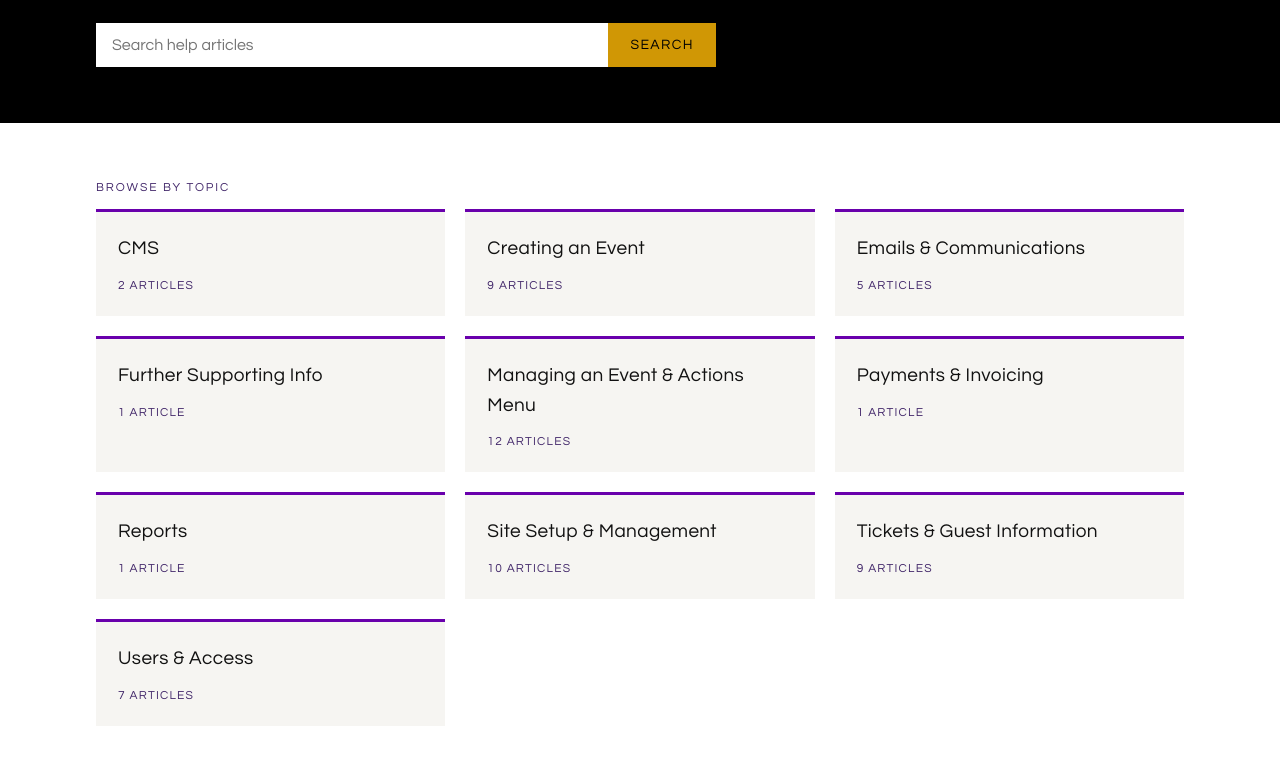
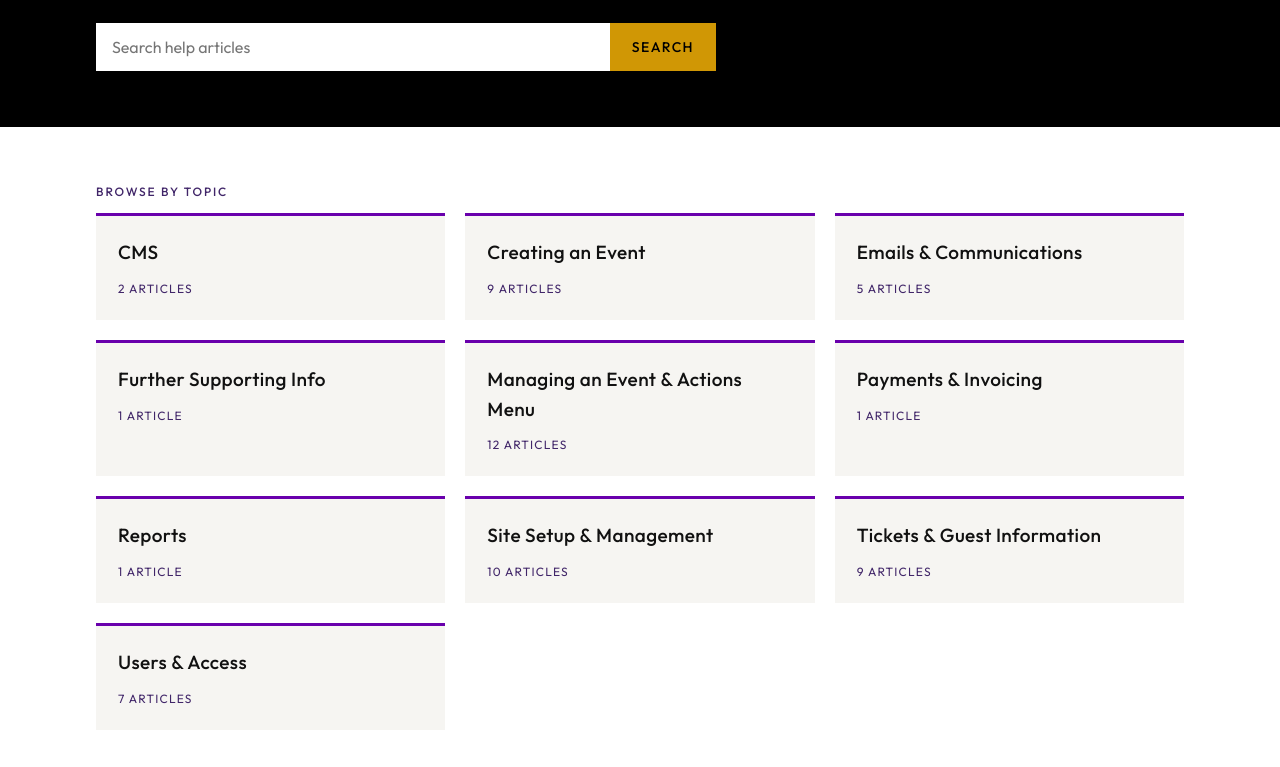
Before and after one commit to dlortal/bmt-events-help, an Astro site: page / in a window 1280 px wide. Shown: the part 235-1002 px from the top of the page. Built offline with nearby package versions, Linux system fonts and the light colour scheme; Astro itself is replaced by a stand-in of ours.

Commit message:
Self-host web fonts and load them ahead of system fallbacks
Century Gothic sat before the web font in the heading stack, so any
machine with it installed ignored the loaded face. Outfit and EB Garamond
are now served from /fonts (Latin subsets, OFL), the Google Fonts link
and CSP allowances are gone, and the stacks run brand font, web font,
system fallback.

Co-Authored-By: Claude Fable 5.1 <noreply@anthropic.com>
Claude-Session: https://claude.ai/code/session_018X5wPCsDiYmsCi5Re2JmnT

```diff
--- a/src/layouts/Base.astro
+++ b/src/layouts/Base.astro
@@ -1,4 +1,5 @@
 ---
+import "../styles/fonts.css";
 import "../styles/global.css";
 import { site } from "../../site.config";
 import Header from "../components/Header.astro";
@@ -16,9 +17,6 @@ const fullTitle = title ? `${title} | ${site.name}` : `${site.name} | ${site.org
     <meta name="description" content={description} />
     <link rel="icon" href="/favicon.svg" type="image/svg+xml" />
     <link rel="canonical" href={new URL(Astro.url.pathname, Astro.site)} />
-    <link rel="preconnect" href="https://fonts.googleapis.com" />
-    <link rel="preconnect" href="https://fonts.gstatic.com" crossorigin />
-    <link rel="stylesheet" href="https://fonts.googleapis.com/css2?family=Outfit:wght@300;400;500&family=EB+Garamond:ital,wght@0,400;0,600;1,400&display=swap" />
   </head>
   <body>
     <a class="skip" href="#main">Skip to main content</a>
--- /dev/null
+++ b/src/styles/fonts.css
@@ -0,0 +1,121 @@
+/* Self-hosted interim web fonts (SIL Open Font License): Outfit stands in for GT Walsheim, EB Garamond for Bembo.
+   Replace these faces with the licensed brand fonts when available; keep the family names used in global.css. */
+@font-face {
+  font-display: swap;
+  font-family: 'Outfit';
+  font-style: normal;
+  font-weight: 300;
+  font-display: swap;
+  src: url(/fonts/Outfit-300-normal-latin-ext.woff2) format('woff2');
+  unicode-range: U+0100-02BA, U+02BD-02C5, U+02C7-02CC, U+02CE-02D7, U+02DD-02FF, U+0304, U+0308, U+0329, U+1D00-1DBF, U+1E00-1E9F, U+1EF2-1EFF, U+2020, U+20A0-20AB, U+20AD-20C4, U+2113, U+2C60-2C7F, U+A720-A7FF;
+}
+
+@font-face {
+  font-display: swap;
+  font-family: 'Outfit';
+  font-style: normal;
+  font-weight: 300;
+  font-display: swap;
+  src: url(/fonts/Outfit-300-normal-latin.woff2) format('woff2');
+  unicode-range: U+0000-00FF, U+0131, U+0152-0153, U+02BB-02BC, U+02C6, U+02DA, U+02DC, U+0304, U+0308, U+0329, U+2000-206F, U+20AC, U+2122, U+2191, U+2193, U+2212, U+2215, U+FEFF, U+FFFD;
+}
+
+@font-face {
+  font-display: swap;
+  font-family: 'Outfit';
+  font-style: normal;
+  font-weight: 400;
+  font-display: swap;
+  src: url(/fonts/Outfit-400-normal-latin-ext.woff2) format('woff2');
+  unicode-range: U+0100-02BA, U+02BD-02C5, U+02C7-02CC, U+02CE-02D7, U+02DD-02FF, U+0304, U+0308, U+0329, U+1D00-1DBF, U+1E00-1E9F, U+1EF2-1EFF, U+2020, U+20A0-20AB, U+20AD-20C4, U+2113, U+2C60-2C7F, U+A720-A7FF;
+}
+
+@font-face {
+  font-display: swap;
+  font-family: 'Outfit';
+  font-style: normal;
+  font-weight: 400;
+  font-display: swap;
+  src: url(/fonts/Outfit-400-normal-latin.woff2) format('woff2');
+  unicode-range: U+0000-00FF, U+0131, U+0152-0153, U+02BB-02BC, U+02C6, U+02DA, U+02DC, U+0304, U+0308, U+0329, U+2000-206F, U+20AC, U+2122, U+2191, U+2193, U+2212, U+2215, U+FEFF, U+FFFD;
+}
+
+@font-face {
+  font-display: swap;
+  font-family: 'Outfit';
+  font-style: normal;
+  font-weight: 500;
+  font-display: swap;
+  src: url(/fonts/Outfit-500-normal-latin-ext.woff2) format('woff2');
+  unicode-range: U+0100-02BA, U+02BD-02C5, U+02C7-02CC, U+02CE-02D7, U+02DD-02FF, U+0304, U+0308, U+0329, U+1D00-1DBF, U+1E00-1E9F, U+1EF2-1EFF, U+2020, U+20A0-20AB, U+20AD-20C4, U+2113, U+2C60-2C7F, U+A720-A7FF;
+}
+
+@font-face {
+  font-display: swap;
+  font-family: 'Outfit';
+  font-style: normal;
+  font-weight: 500;
+  font-display: swap;
+  src: url(/fonts/Outfit-500-normal-latin.woff2) format('woff2');
+  unicode-range: U+0000-00FF, U+0131, U+0152-0153, U+02BB-02BC, U+02C6, U+02DA, U+02DC, U+0304, U+0308, U+0329, U+2000-206F, U+20AC, U+2122, U+2191, U+2193, U+2212, U+2215, U+FEFF, U+FFFD;
+}
+
+@font-face {
+  font-display: swap;
+  font-family: 'EB Garamond';
+  font-style: italic;
+  font-weight: 400;
+  font-display: swap;
+  src: url(/fonts/EBGaramond-400-italic-latin-ext.woff2) format('woff2');
+  unicode-range: U+0100-02BA, U+02BD-02C5, U+02C7-02CC, U+02CE-02D7, U+02DD-02FF, U+0304, U+0308, U+0329, U+1D00-1DBF, U+1E00-1E9F, U+1EF2-1EFF, U+2020, U+20A0-20AB, U+20AD-20C4, U+2113, U+2C60-2C7F, U+A720-A7FF;
+}
+
+@font-face {
+  font-display: swap;
+  font-family: 'EB Garamond';
+  font-style: italic;
+  font-weight: 400;
+  font-display: swap;
+  src: url(/fonts/EBGaramond-400-italic-latin.woff2) format('woff2');
+  unicode-range: U+0000-00FF, U+0131, U+0152-0153, U+02BB-02BC, U+02C6, U+02DA, U+02DC, U+0304, U+0308, U+0329, U+2000-206F, U+20AC, U+2122, U+2191, U+2193, U+2212, U+2215, U+FEFF, U+FFFD;
+}
+
+@font-face {
+  font-display: swap;
+  font-family: 'EB Garamond';
+  font-style: normal;
+  font-weight: 400;
+  font-display: swap;
+  src: url(/fonts/EBGaramond-400-normal-latin-ext.woff2) format('woff2');
+  unicode-range: U+0100-02BA, U+02BD-02C5, U+02C7-02CC, U+02CE-02D7, U+02DD-02FF, U+0304, U+0308, U+0329, U+1D00-1DBF, U+1E00-1E9F, U+1EF2-1EFF, U+2020, U+20A0-20AB, U+20AD-20C4, U+2113, U+2C60-2C7F, U+A720-A7FF;
+}
+
+@font-face {
+  font-display: swap;
+  font-family: 'EB Garamond';
+  font-style: normal;
+  font-weight: 400;
+  font-display: swap;
+  src: url(/fonts/EBGaramond-400-normal-latin.woff2) format('woff2');
+  unicode-range: U+0000-00FF, U+0131, U+0152-0153, U+02BB-02BC, U+02C6, U+02DA, U+02DC, U+0304, U+0308, U+0329, U+2000-206F, U+20AC, U+2122, U+2191, U+2193, U+2212, U+2215, U+FEFF, U+FFFD;
+}
+
+@font-face {
+  font-display: swap;
+  font-family: 'EB Garamond';
+  font-style: normal;
+  font-weight: 600;
+  font-display: swap;
+  src: url(/fonts/EBGaramond-600-normal-latin-ext.woff2) format('woff2');
+  unicode-range: U+0100-02BA, U+02BD-02C5, U+02C7-02CC, U+02CE-02D7, U+02DD-02FF, U+0304, U+0308, U+0329, U+1D00-1DBF, U+1E00-1E9F, U+1EF2-1EFF, U+2020, U+20A0-20AB, U+20AD-20C4, U+2113, U+2C60-2C7F, U+A720-A7FF;
+}
+
+@font-face {
+  font-display: swap;
+  font-family: 'EB Garamond';
+  font-style: normal;
+  font-weight: 600;
+  font-display: swap;
+  src: url(/fonts/EBGaramond-600-normal-latin.woff2) format('woff2');
+  unicode-range: U+0000-00FF, U+0131, U+0152-0153, U+02BB-02BC, U+02C6, U+02DA, U+02DC, U+0304, U+0308, U+0329, U+2000-206F, U+20AC, U+2122, U+2191, U+2193, U+2212, U+2215, U+FEFF, U+FFFD;
+}
--- a/src/styles/global.css
+++ b/src/styles/global.css
@@ -24,8 +24,8 @@
   --accent-ink: var(--gold-ink);
 
   /* GT Walsheim and Bembo Std are licensed; load them from /fonts when available.
-     Century Gothic is the brand's system fallback; Outfit and EB Garamond are interim web fallbacks. */
-  --display: "GT Walsheim", "Century Gothic", "Outfit", "Helvetica Neue", Arial, sans-serif;
+     Outfit and EB Garamond are self-hosted interim web fonts (src/styles/fonts.css); Century Gothic is the brand's last-resort system fallback. */
+  --display: "GT Walsheim", "Outfit", "Century Gothic", "Helvetica Neue", Arial, sans-serif;
   --body: "Bembo Std", "Bembo", "EB Garamond", Georgia, "Times New Roman", serif;
   --mono: ui-monospace, Menlo, Consolas, monospace;
 
```
Also changed, not shown: README.md, public/fonts/EBGaramond-400-italic-latin-ext.woff2 (added), public/fonts/EBGaramond-400-italic-latin.woff2 (added), public/fonts/EBGaramond-400-normal-latin-ext.woff2 (added), public/fonts/EBGaramond-400-normal-latin.woff2 (added), public/fonts/EBGaramond-600-normal-latin-ext.woff2 (added), public/fonts/EBGaramond-600-normal-latin.woff2 (added), public/fonts/Outfit-300-normal-latin-ext.woff2 (added), public/fonts/Outfit-300-normal-latin.woff2 (added), public/fonts/Outfit-400-normal-latin-ext.woff2 (added), public/fonts/Outfit-400-normal-latin.woff2 (added), public/fonts/Outfit-500-normal-latin-ext.woff2 (added), public/fonts/Outfit-500-normal-latin.woff2 (added), 1 other file.
